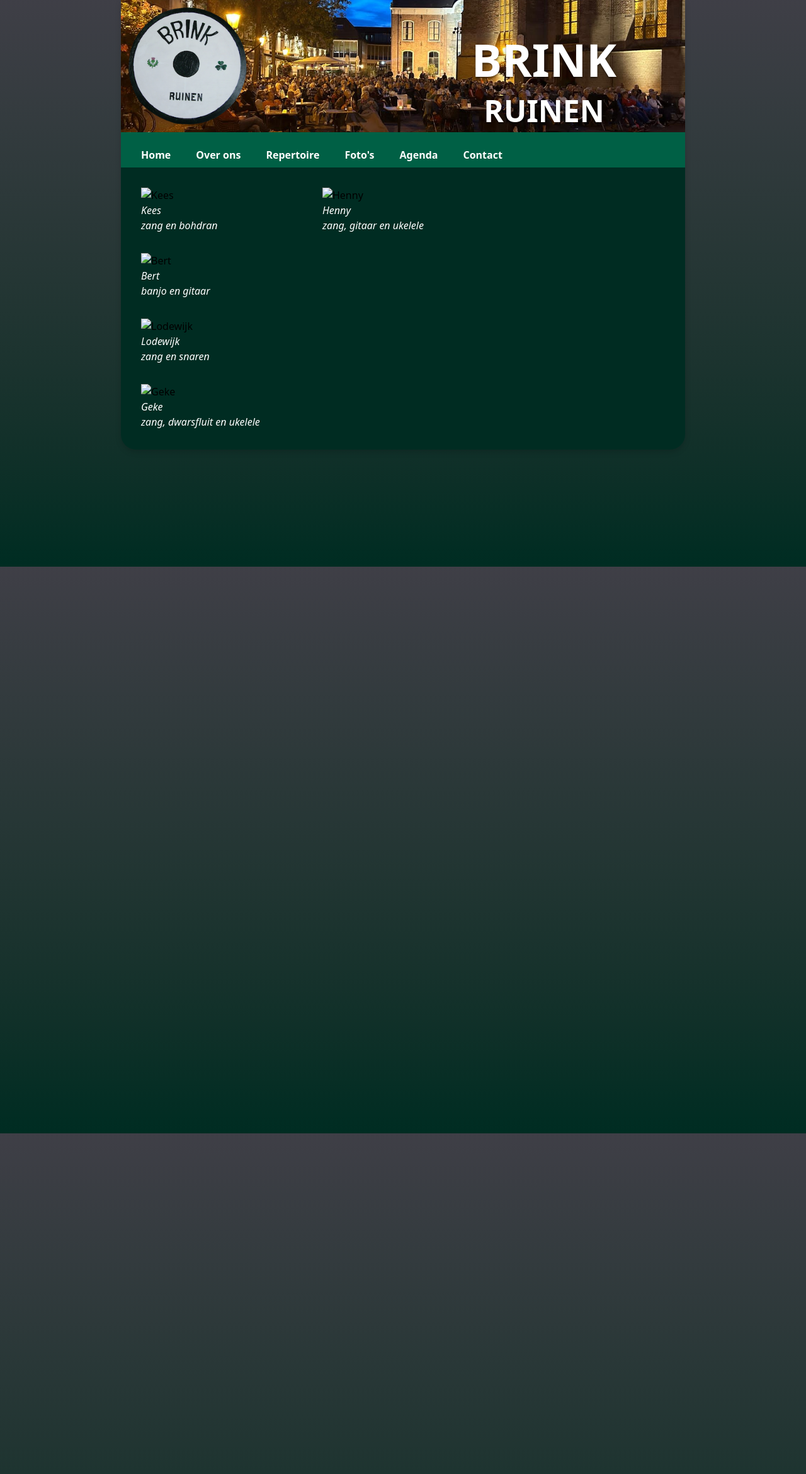
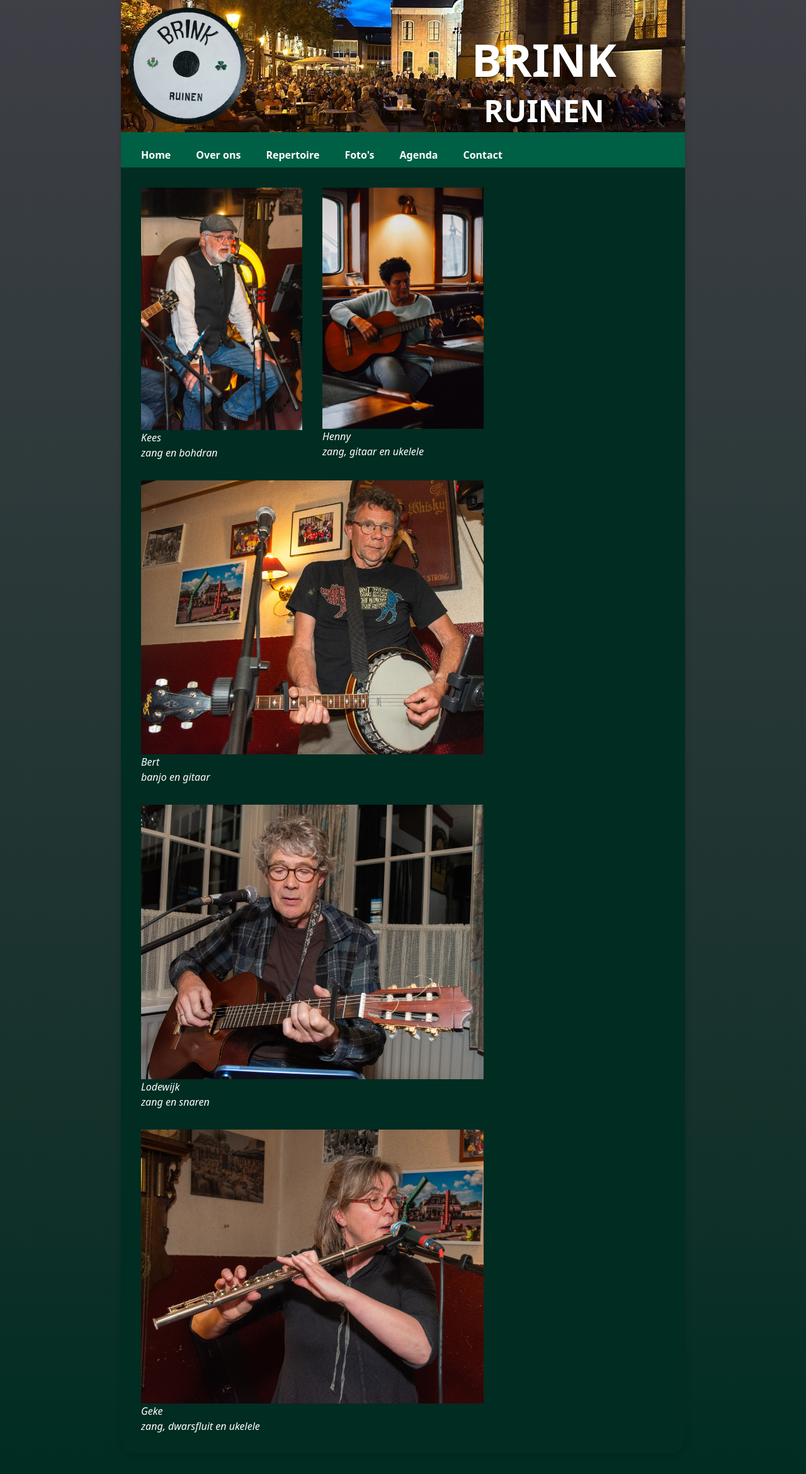
Before and after one commit to t0mmie/brink-ruinen, a Jekyll site: the page built from over-ons.md, in a window 1280 px wide. Shown: the whole page at 63% size. Built offline with Jekyll 4.4.1, drawn with Linux system fonts in a browser that asks for light colours.

Commit message:
Fix image url

```diff
--- a/_layouts/gallery.html
+++ b/_layouts/gallery.html
@@ -5,7 +5,7 @@ layout: default
 <article class="p-4 h-full mb-8 flex flex-row flex-wrap">
     {% for item in page.photos %}
         <figure class="basis-{{ item.size }} p-4">
-            <img src="{{ site.url }}{{ site.baseurl }}/public/{{ item.photo }}" alt="{{ item.name }}">
+            <img src="{{ site.url }}{{ site.baseurl }}/{{ item.photo }}" alt="{{ item.name }}">
             <figcaption class="text-white italic">
                 {{ item.name }}<br />
                 {{ item.description }}
```
